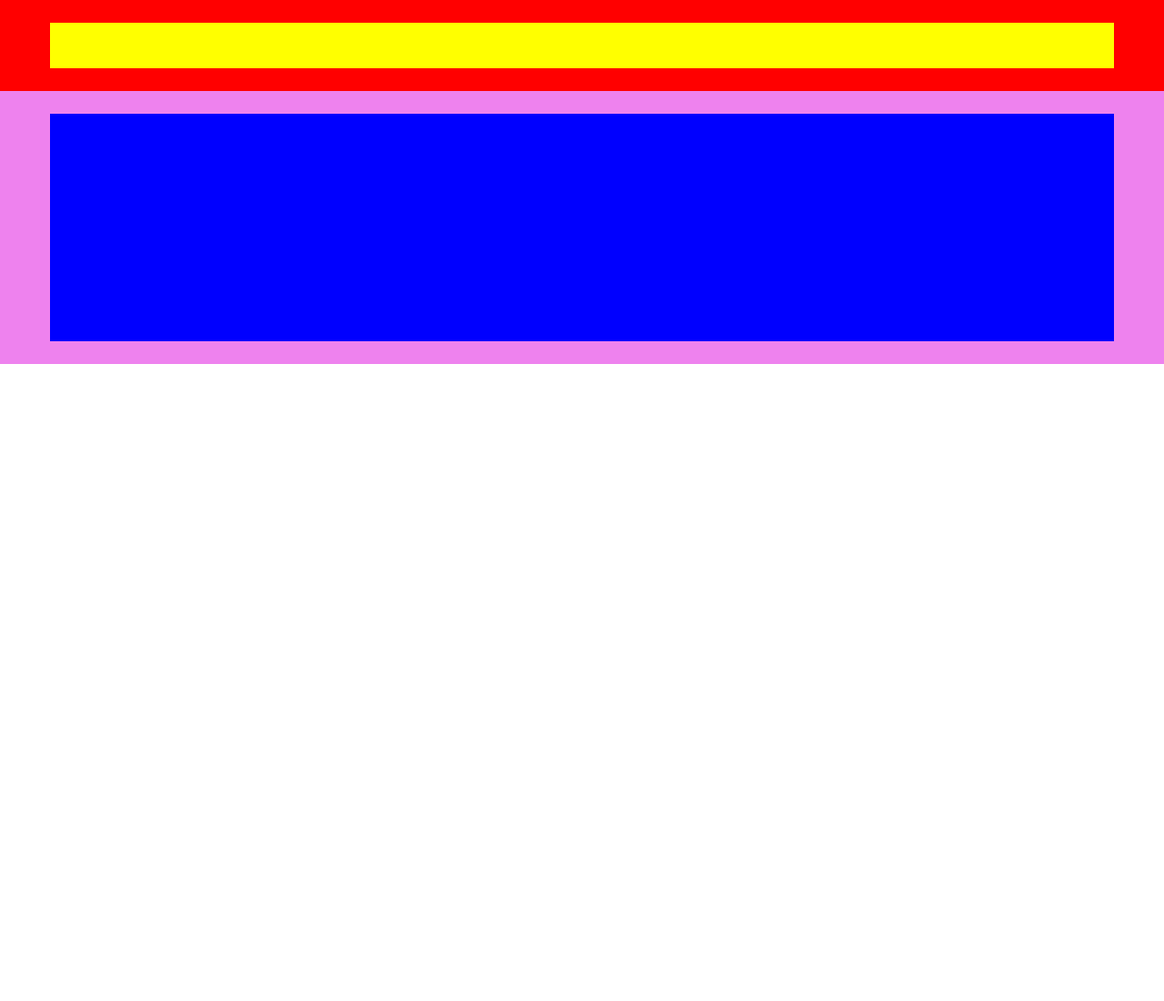
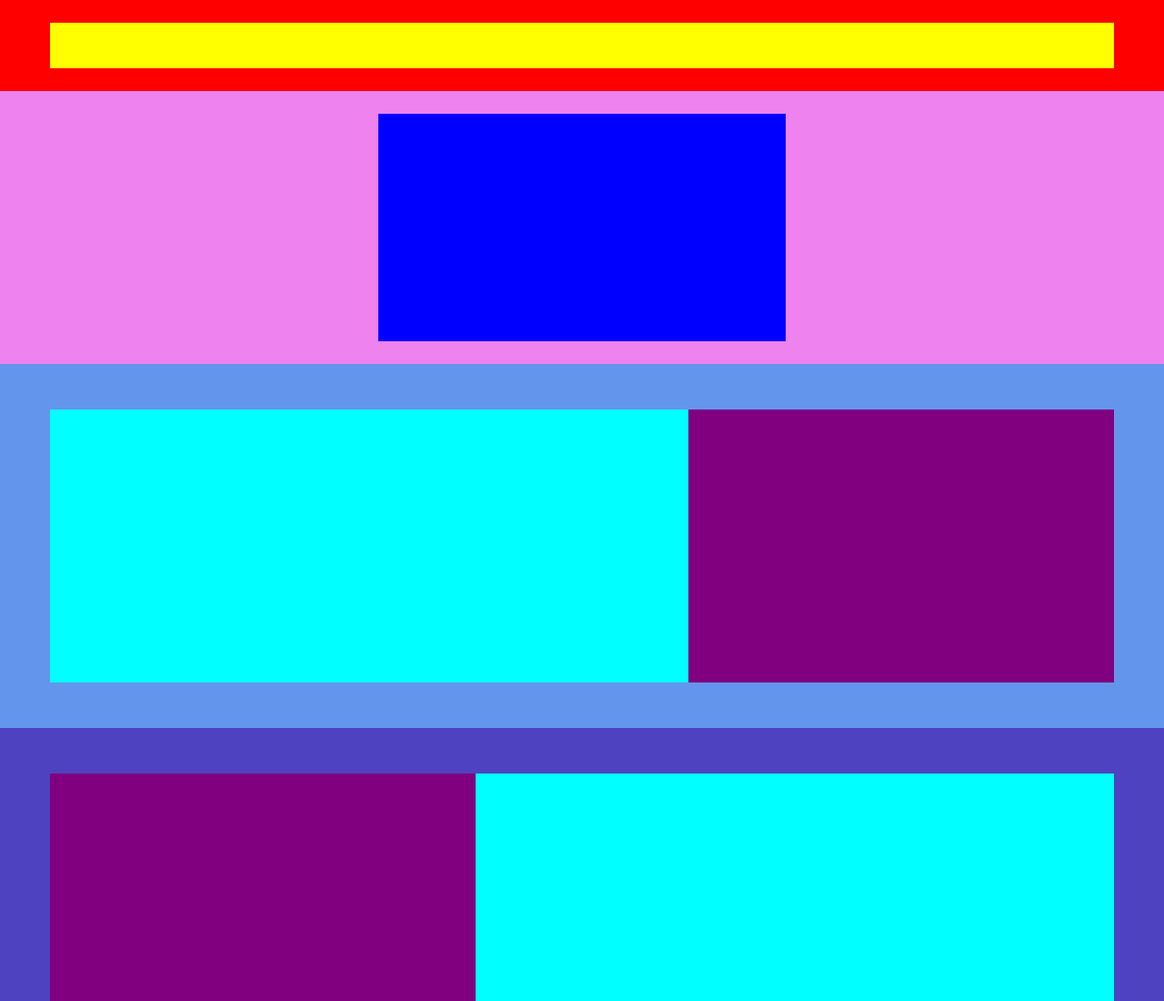
Before and after one commit to simonecarcagni/htmlcss-struttura-discord, a plain HTML site: page index.html in a window 1280 px wide. Shown: the top 1100 px of the page at 91% size. Before the commit the page ends 800 px from the top, so only its background shows below. Drawn offline with Linux system fonts and the light colour scheme.

Commit message:
Parte Main Completata

```diff
--- a/css/style.css
+++ b/css/style.css
@@ -15,7 +15,7 @@
 }
 
 .debug .title{
-    width: 1170px;
+    width: 35%;
     background-color: blue;
     height: 250px;
 }
@@ -43,11 +43,61 @@
     width: 1170px;
     margin: auto;
     display: flex;
-    justify-content: space-between;
 }
 
-.flex-container{
+.title-container{
     display: flex;
     justify-content: center;
     align-items: center;
 }
+
+.navigation{
+    display: flex;
+}
+
+.debug .sections{
+    background-color: cornflowerblue;
+    height: 400px;
+    display: flex;
+    justify-content: center;
+    align-items: center;
+}
+
+.debug .sections2{
+    background-color: rgb(79, 66, 192);
+    height: 400px;
+    display: flex;
+    justify-content: center;
+    align-items: center;
+}
+
+.debug .img{
+    width: 60%;
+    background-color: cyan;
+    height: 300px;
+}
+
+.debug .text{
+    width: 40%;
+    height: 300px;
+    background-color: purple;
+}
+
+.flex-items2 {
+    width: 1170px;
+    margin: auto;
+    display: flex;
+    flex-direction: row-reverse;
+}
+
+.debug .big-text{
+    width: 1170px;
+    height: 600px;
+    background-color: green;
+}
+
+.debug .sections3{
+    background-color: rgb(79, 66, 192);
+    height: 800px;
+    display: flex;
+}
--- a/index.html
+++ b/index.html
@@ -11,11 +11,11 @@
 
     <header >
 
-        <div class="navigation flex-container">
+        <div class="navigation .flex-container">
             <div class="flex-items">
-            <section class="logo"></section>
-            <section class="links"></section>
-            <section class="login-area"></section>
+                <section class="logo"></section>
+                <section class="links"></section>
+                <section class="login-area"></section>
             </div>
         </div>
 
@@ -25,6 +25,33 @@
 
     </header>
 
+    <main>
+        <div class="sections">
+            <div class="flex-items">
+                <section class="img"></section>
+                <section class="text"></section>
+            </div>
+        </div>
+        <div class="sections2">
+            <div class="flex-items2">
+                <section class="img"></section>
+                <section class="text"></section>
+            </div>
+
+        </div>
+        <div class="sections">
+            <div class="flex-items">
+                <section class="img"></section>
+                <section class="text"></section>
+            </div>
+        </div>
+        <div class="sections3">
+            <div class="flex-items">
+               <div class="big-text"></div>
+            </div>
+        </div>
+    </main>
+
 
 </body>
 </html>
```
